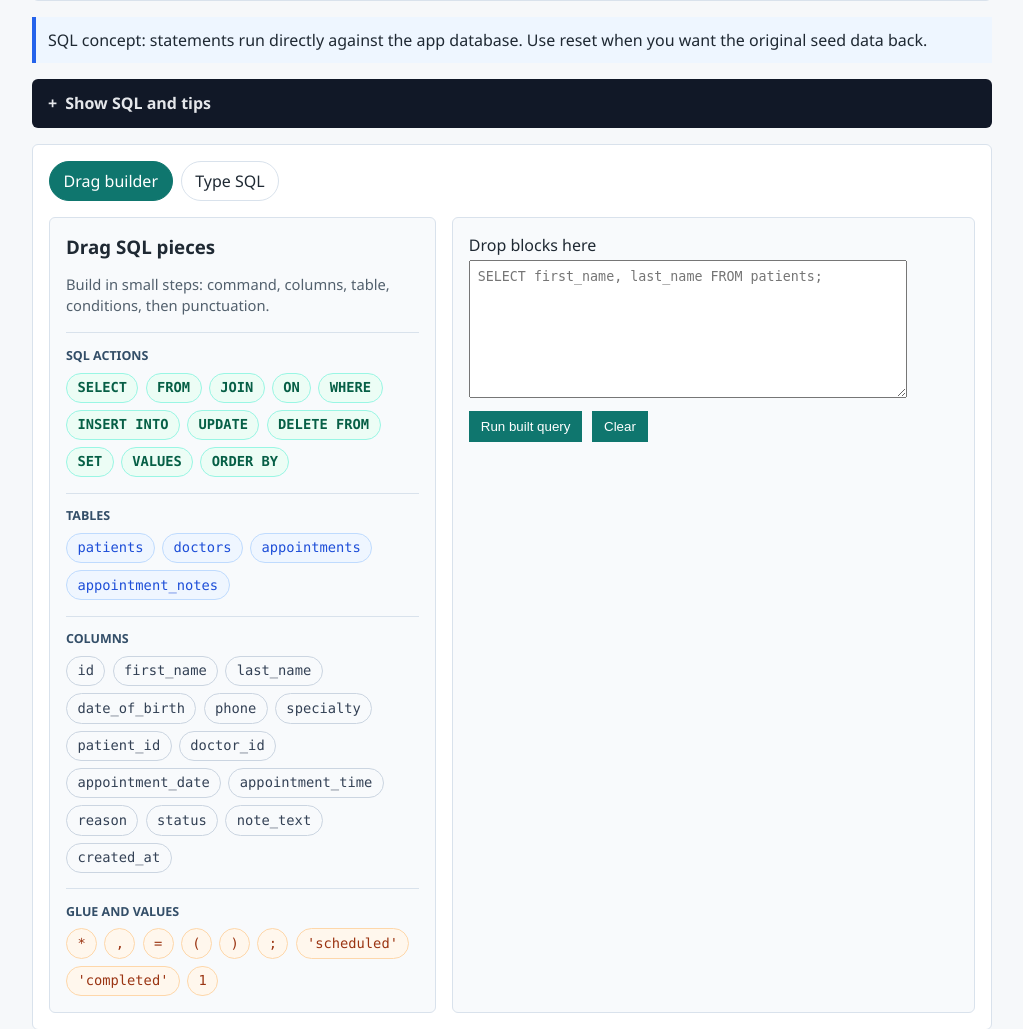
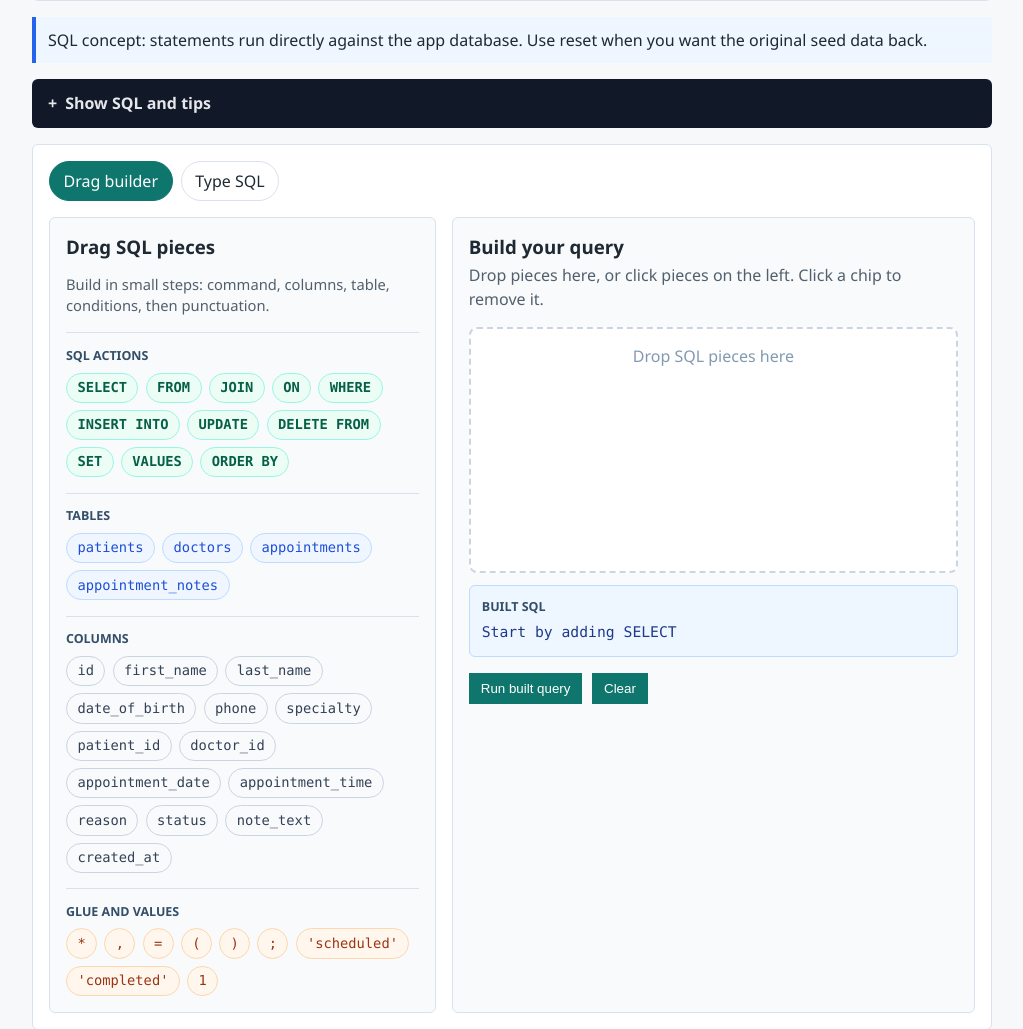
Before and after one commit to martin-harley/PerinHealthInterns, a Flask app: page /sandbox in a window 1280 px wide. Shown: the part 414-1443 px from the top of the page, without its empty margins (128-1151 px from the left). Run offline with Flask 3, Linux system fonts and the light colour scheme.

Commit message:
feat: show built sql as chips

```diff
--- a/static/sandbox.js
+++ b/static/sandbox.js
@@ -1,18 +1,60 @@
 const blocks = document.querySelectorAll(".sql-block");
-const builder = document.querySelector("#builder-sql");
+const builderInput = document.querySelector("#builder-sql");
+const chipBoard = document.querySelector("#builder-chip-board");
+const sqlPreview = document.querySelector("#builder-sql-preview");
 
-function appendSql(sql) {
-  if (!builder) return;
-  const start = builder.selectionStart ?? builder.value.length;
-  const end = builder.selectionEnd ?? builder.value.length;
-  const before = builder.value.slice(0, start);
+function appendWithSpacing(currentSql, fragment) {
   const needsSpace =
-    before.length > 0 &&
-    !/\s$/.test(before) &&
-    !/^[,;)=]/.test(sql) &&
-    sql !== ")";
-  builder.setRangeText(`${needsSpace ? " " : ""}${sql}`, start, end, "end");
-  builder.focus();
+    currentSql.length > 0 &&
+    !/\s$/.test(currentSql) &&
+    !/^[,;)=]/.test(fragment) &&
+    fragment !== ")";
+  return `${currentSql}${needsSpace ? " " : ""}${fragment}`;
+}
+
+function getChips() {
+  if (!chipBoard) return [];
+  return Array.from(chipBoard.querySelectorAll(".query-chip"));
+}
+
+function composeSql() {
+  return getChips().reduce(
+    (sql, chip) => appendWithSpacing(sql, chip.dataset.sql),
+    "",
+  );
+}
+
+function updateBuilder() {
+  if (!builderInput || !chipBoard || !sqlPreview) return;
+  const sql = composeSql();
+  builderInput.value = sql;
+  sqlPreview.textContent = sql || "Start by adding SELECT";
+  chipBoard.classList.toggle("is-empty", !sql);
+  if (sql) {
+    chipBoard.querySelector(".builder-empty")?.remove();
+  } else if (!chipBoard.querySelector(".builder-empty")) {
+    const empty = document.createElement("p");
+    empty.className = "builder-empty";
+    empty.textContent = "Drop SQL pieces here";
+    chipBoard.appendChild(empty);
+  }
+}
+
+function addChip(sql) {
+  if (!chipBoard || !sql) return;
+  chipBoard.querySelector(".builder-empty")?.remove();
+  const chip = document.createElement("button");
+  chip.type = "button";
+  chip.className = "query-chip";
+  chip.dataset.sql = sql;
+  chip.textContent = sql.trim() || sql;
+  chip.setAttribute("aria-label", `Remove ${chip.textContent}`);
+  chip.addEventListener("click", () => {
+    chip.remove();
+    updateBuilder();
+  });
+  chipBoard.appendChild(chip);
+  updateBuilder();
 }
 
 blocks.forEach((block) => {
@@ -21,18 +63,18 @@ blocks.forEach((block) => {
   });
 
   block.addEventListener("click", () => {
-    appendSql(block.dataset.sql);
+    addChip(block.dataset.sql);
   });
 });
 
-if (builder) {
-  builder.addEventListener("dragover", (event) => {
+if (chipBoard) {
+  chipBoard.addEventListener("dragover", (event) => {
     event.preventDefault();
   });
 
-  builder.addEventListener("drop", (event) => {
+  chipBoard.addEventListener("drop", (event) => {
     event.preventDefault();
-    appendSql(event.dataTransfer.getData("text/plain"));
+    addChip(event.dataTransfer.getData("text/plain"));
   });
 }
 
@@ -40,5 +82,15 @@ document.querySelectorAll("[data-clear-target]").forEach((button) => {
   button.addEventListener("click", () => {
     const target = document.getElementById(button.dataset.clearTarget);
     if (target) target.value = "";
+    getChips().forEach((chip) => chip.remove());
+    updateBuilder();
   });
 });
+
+document.querySelector(".sandbox-editor")?.addEventListener("submit", updateBuilder);
+
+if (builderInput?.value) {
+  addChip(builderInput.value);
+} else {
+  updateBuilder();
+}
--- a/static/styles.css
+++ b/static/styles.css
@@ -319,6 +319,79 @@ button,
   margin-top: 0;
 }
 
+.builder-drop-header h3 {
+  margin: 0 0 0.35rem;
+}
+
+.builder-drop-header p {
+  color: #52606d;
+  line-height: 1.45;
+  margin: 0 0 1rem;
+}
+
+.builder-chip-board {
+  align-content: flex-start;
+  background: white;
+  border: 2px dashed #cbd5e1;
+  border-radius: 8px;
+  display: flex;
+  flex-wrap: wrap;
+  gap: 0.55rem;
+  min-height: 210px;
+  padding: 1rem;
+}
+
+.builder-chip-board.is-empty {
+  align-items: center;
+  justify-content: center;
+}
+
+.builder-empty {
+  color: #829ab1;
+  margin: 0;
+}
+
+.query-chip {
+  background: #111827;
+  border: 1px solid #1f2937;
+  border-radius: 999px;
+  color: #e5e7eb;
+  cursor: pointer;
+  font-family: Consolas, "Courier New", monospace;
+  font-size: 0.9rem;
+  line-height: 1;
+  padding: 0.5rem 0.7rem;
+}
+
+.query-chip:hover {
+  background: #374151;
+}
+
+.built-sql-preview {
+  background: #eef6ff;
+  border: 1px solid #bfdbfe;
+  border-radius: 6px;
+  margin: 0.75rem 0 1rem;
+  padding: 0.75rem;
+}
+
+.built-sql-preview span {
+  color: #334e68;
+  display: block;
+  font-size: 0.78rem;
+  font-weight: 700;
+  margin-bottom: 0.35rem;
+  text-transform: uppercase;
+}
+
+.built-sql-preview code {
+  color: #1e3a8a;
+  font-family: Consolas, "Courier New", monospace;
+  font-size: 0.92rem;
+  line-height: 1.5;
+  overflow-wrap: anywhere;
+}
+
 .builder-hint {
   color: #52606d;
   font-size: 0.92rem;
--- a/templates/sandbox.html
+++ b/templates/sandbox.html
@@ -111,9 +111,18 @@
 
         <form class="sandbox-editor" method="post" action="{{ url_for('sandbox_run') }}">
           <input type="hidden" name="mode" value="builder">
-          <label>Drop blocks here
-            <textarea id="builder-sql" name="sql" rows="8" placeholder="SELECT first_name, last_name FROM patients;">{{ result.sql if result and active_mode == "builder" else "" }}</textarea>
-          </label>
+          <input type="hidden" id="builder-sql" name="sql" value="{{ result.sql if result and active_mode == 'builder' else '' }}">
+          <div class="builder-drop-header">
+            <h3>Build your query</h3>
+            <p>Drop pieces here, or click pieces on the left. Click a chip to remove it.</p>
+          </div>
+          <div id="builder-chip-board" class="builder-chip-board" role="group" aria-label="Built SQL pieces">
+            <p class="builder-empty">Drop SQL pieces here</p>
+          </div>
+          <div class="built-sql-preview" aria-live="polite">
+            <span>Built SQL</span>
+            <code id="builder-sql-preview">Start by adding SELECT</code>
+          </div>
           <div class="sandbox-actions">
             <button type="submit">Run built query</button>
             <button type="button" class="button-secondary" data-clear-target="builder-sql">Clear</button>
```
Also changed, not shown: tests/test_app.py (+4 -0 lines).
